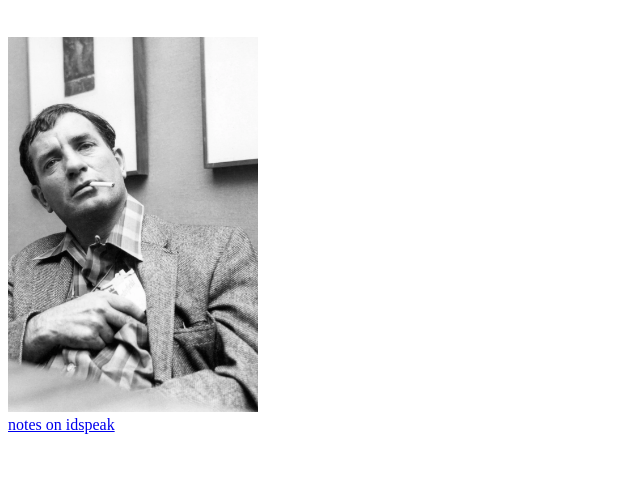
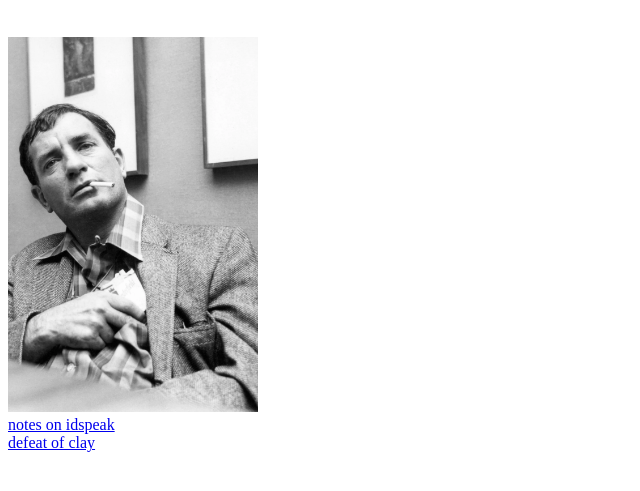
Before and after one commit to 0nt0l0gy/idspeak, a plain HTML site: page index.html in a window 1280 px wide. Shown: the part 61-552 px from the top of the page, without its empty margins (0-640 px from the left). Drawn offline with Linux system fonts and the light colour scheme.

Commit message:
Update index.html

```diff
--- a/index.html
+++ b/index.html
@@ -5,6 +5,7 @@
 <h1>NO MATTER</h1> <br>
 <img src="kerouac.webp" width=250><br>
 <a href="dream.pdf">notes on idspeak </a> <br>
+  <a href="defeat_of_clay.pdf">defeat of clay </a> <br>
 
 </body>
 </html>
```
